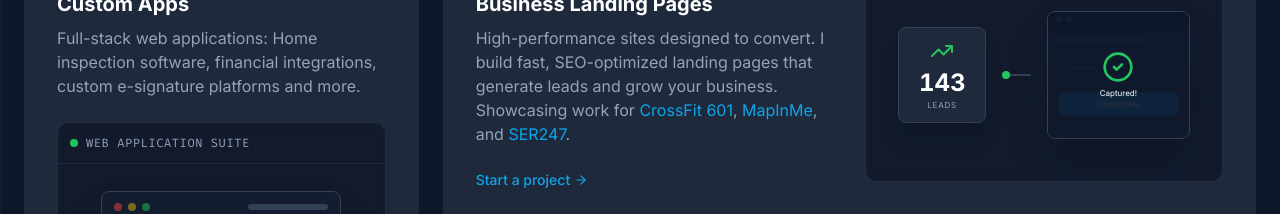
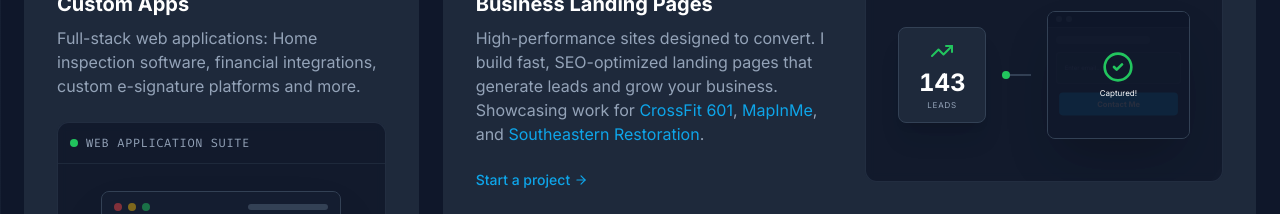
Before and after one commit to tshoemake/TimShoemakeDotIo, a React (Vite) app: page / in a window 1280 px wide. Shown: the part 1700-1914 px from the top of the page. Built offline with nearby package versions, Linux system fonts and the light colour scheme.

Commit message:
update biz site name

```diff
--- a/App.tsx
+++ b/App.tsx
@@ -457,7 +457,7 @@ const LandingPage: React.FC = () => {
                             <Globe size={24} />
                         </div>
                         <h3 className="text-xl font-bold text-white mb-2">Business Landing Pages</h3>
-                        <p className="text-slate-400 mb-6">High-performance sites designed to convert. I build fast, SEO-optimized landing pages that generate leads and grow your business. Showcasing work for <a href="https://crossfit601.com" className="text-primary hover:underline">CrossFit 601</a>, <a href="https://mapinme.com" className="text-primary hover:underline">MapInMe</a>, and <a href="https://ser247.com" className="text-primary hover:underline">SER247</a>.</p>
+                        <p className="text-slate-400 mb-6">High-performance sites designed to convert. I build fast, SEO-optimized landing pages that generate leads and grow your business. Showcasing work for <a href="https://crossfit601.com" className="text-primary hover:underline">CrossFit 601</a>, <a href="https://mapinme.com" className="text-primary hover:underline">MapInMe</a>, and <a href="https://ser247.com" className="text-primary hover:underline">Southeastern Restoration</a>.</p>
                         <button onClick={openContact} className="text-primary hover:text-white transition-colors cursor-pointer font-medium text-sm flex items-center gap-1 focus:outline-none">Start a project <ArrowRight size={14} /></button>
                     </div>
                     <InfoSiteDemo />
```
